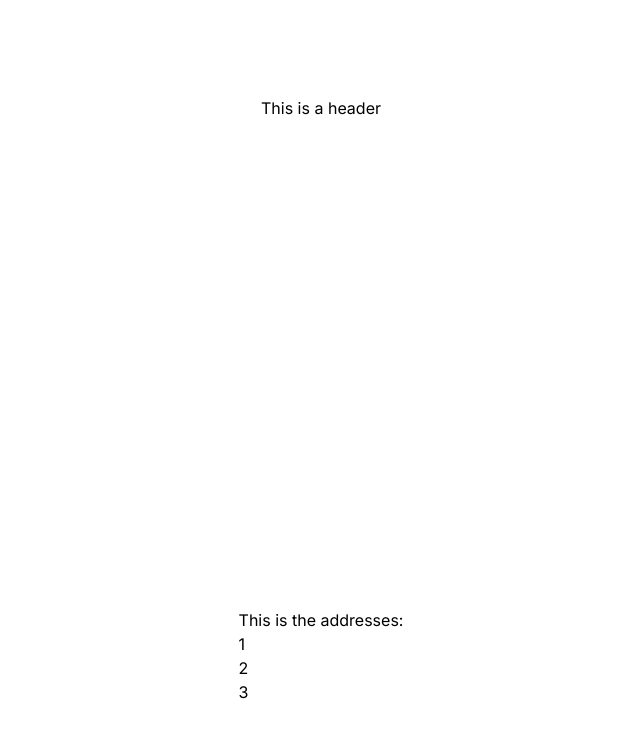
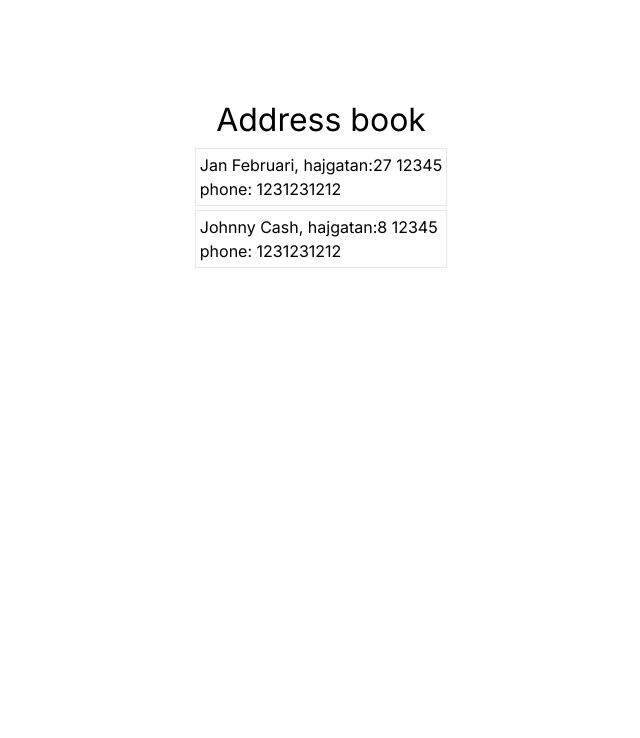
Before and after one commit to lukas-laas/address-book, a Next.js app: page / in a window 1280 px wide. Shown: the top 738 px of the page, without its empty margins (319-959 px from the left). Built offline with nearby package versions, Linux system fonts and the light colour scheme.

Commit message:
display dummy data

```diff
--- a/src/app/globals.css
+++ b/src/app/globals.css
@@ -6,6 +6,19 @@
   --foreground-rgb: 0, 0, 0;
   --background-start-rgb: 214, 219, 220;
   --background-end-rgb: 255, 255, 255;
+}
+
+h1 {
+  font-size: xx-large;
+}
+h2 {
+  font-size: x-large;
+}
+h3 {
+  font-size: larger;
+}
+h4 {
+  font-size: large;
 }
 
 @media (prefers-color-scheme: dark) {
@@ -17,6 +30,7 @@
 }
 
 body {
+  font-size: medium;
   /* color: rgb(var(--foreground-rgb));
   background: linear-gradient(
       to bottom,
--- a/src/app/page.tsx
+++ b/src/app/page.tsx
@@ -4,7 +4,7 @@ import AddressList from "../components/addressList/addressList"
 
 export default function Home() {
   return (
-    <main className="flex min-h-screen flex-col items-center justify-between p-24">
+    <main className="flex min-h-screen flex-col items-center justify-start p-24">
       <Header />
       <AddressList />
     </main>
--- a/src/components/addressList/addressList.tsx
+++ b/src/components/addressList/addressList.tsx
@@ -1,11 +1,19 @@
+import addresses from "../../../public/addresses.json"
+
 export default function header() {
   return (
     <div>
-      <h2>This is the addresses:</h2>
       <ul>
-        <li>1</li>
-        <li>2</li>
-        <li>3</li>
+        {addresses.addresses.map((x) => {
+          return (
+            <li key={x.id} className="border m-1 p-1">
+              <p>
+                {x.Name}, {x.street}:{x.houseNumber} {x.postalCode}
+              </p>
+              <p>phone: {x.telephone}</p>
+            </li>
+          )
+        })}
       </ul>
     </div>
   )
--- a/src/components/header/header.tsx
+++ b/src/components/header/header.tsx
@@ -1,3 +1,3 @@
 export default function header() {
-  return <h1>This is a header</h1>
+  return <h1>Address book</h1>
 }
```
